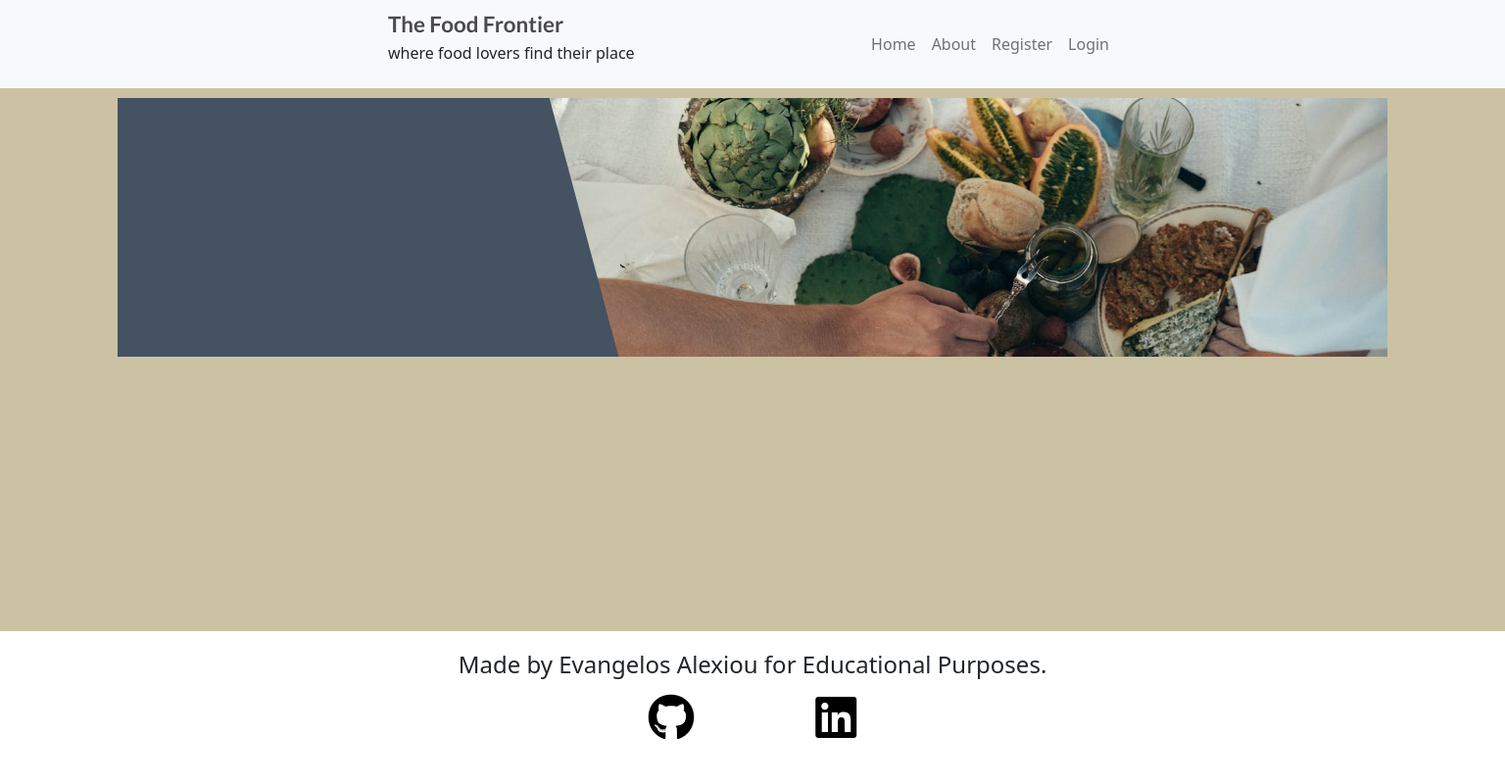
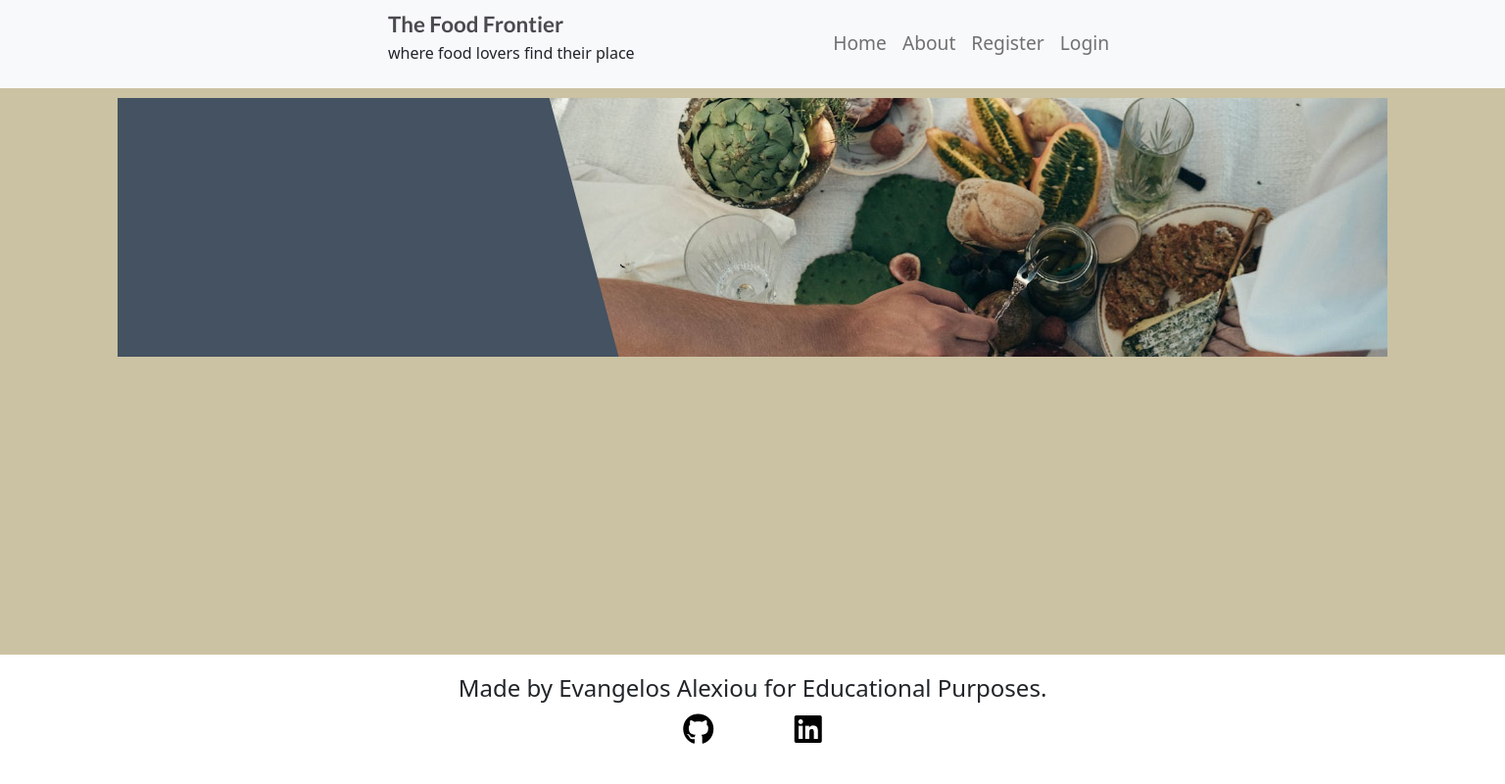
Before and after one commit to Alexiou981/the-food-frontier, a Django app: template about/templates/about/about.html in a window 1536 px wide. Shown: the whole page at 98% size. Run offline with Django 3.2, Linux system fonts and the light colour scheme; the template is opened without the code that fills it, so the values that code supplies are empty; some libraries are stand-ins or nearby versions.

Commit message:
style: add large font for larger screen and adjust margin sides of sm links

```diff
--- a/static/css/style.css
+++ b/static/css/style.css
@@ -262,17 +262,21 @@ nav.users_recipes{
         text-decoration: underline;
     }
 
+    #navbarText{
+        font-size: larger;
+    }
+
     .creator {
         font-size: x-large;
     }
 
     .sm-links {
-        margin-left: 35%;
-        margin-right: 35%;
+        margin-left: 40%;
+        margin-right: 40%;
     }
 
     .sm-links > a {
-        font-size: xxx-large;
+        font-size: xx-large;
         color: black;
     }
 }
```
